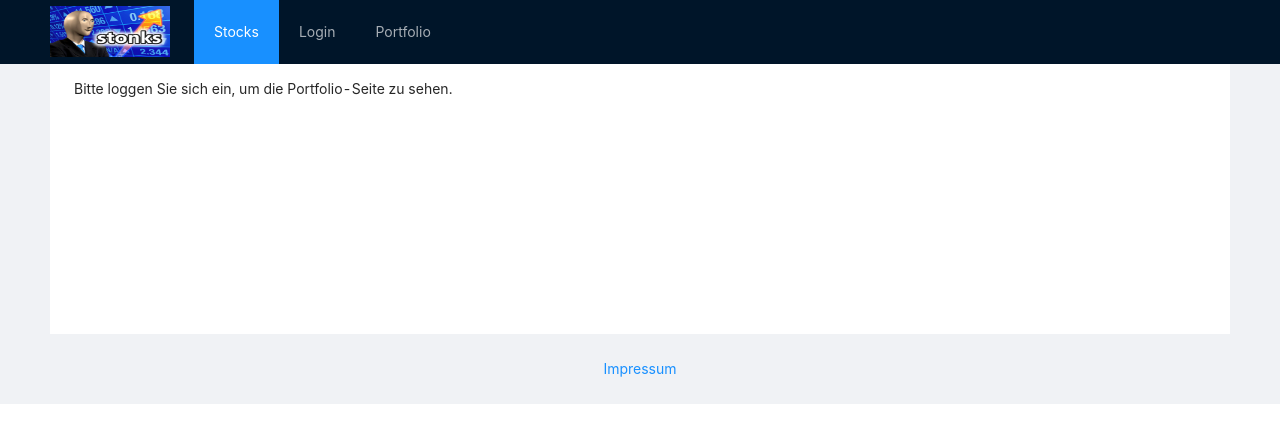
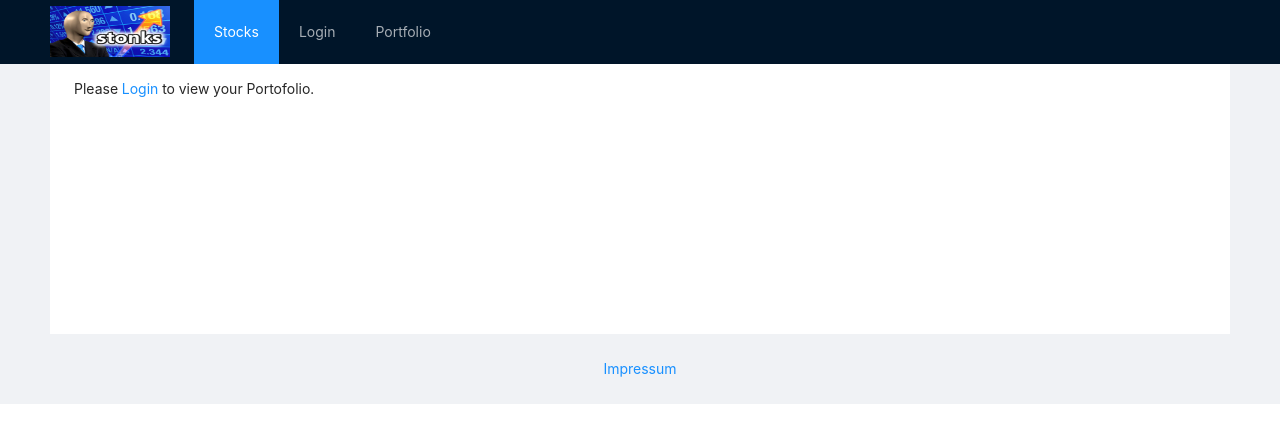
Before and after one commit to neoraven/Teamprojekt_SS20_CGI, a React (Create React App) app in the folder frontend/stonksapp/: page /portfolio in a window 1280 px wide. Shown: the top 442 px of the page. Built offline with nearby package versions, Linux system fonts and the light colour scheme; no server answers; what react-plotly.js would draw is missing.

Commit message:
please login text change

```diff
--- a/frontend/stonksapp/src/containers/PortfolioListView.js
+++ b/frontend/stonksapp/src/containers/PortfolioListView.js
@@ -3,6 +3,7 @@ import React from 'react';
 import api from '../utils/api';
 import Portfolio from '../components/Portfolio';
 import SelectStock from '../components/SelectStock';
+import { Link } from 'react-router-dom';
 
 
 /*  What do i want in my portfolio?
@@ -76,7 +77,7 @@ class PortfolioList extends React.Component {
                                                         transactions={this.state.transactions}/></div>
                     </div>
                 :
-                    <p>Bitte loggen Sie sich ein, um die Portfolio-Seite zu sehen.</p>
+                    <p>Please <Link to='/login'>Login</Link> to view your Portofolio.</p>
                 }
             </div>
         )
```
